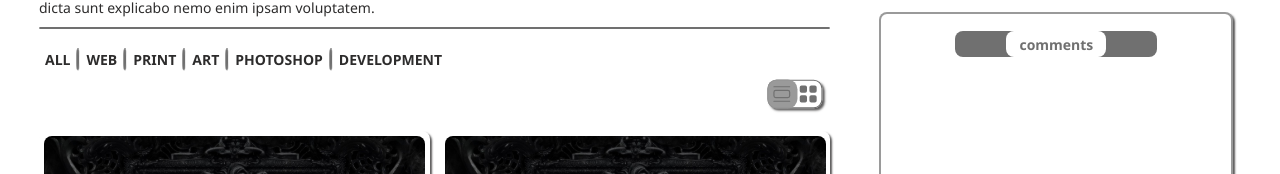
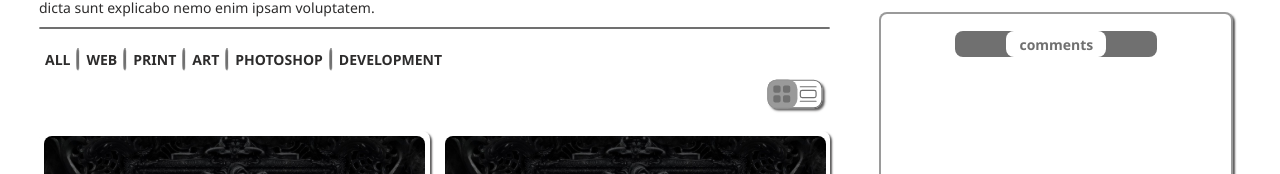
Before and after one commit to nicxd531/article-website--for-designers-, a React (Vite) app: page /Projects in a window 1280 px wide. Shown: the part 274-448 px from the top of the page. Built offline with nearby package versions, Linux system fonts and the light colour scheme.

Commit message:
Update projects.jsx
icons swap

```diff
--- a/src/main/projects.jsx
+++ b/src/main/projects.jsx
@@ -57,8 +57,8 @@ const Projects = ({ articleComment,setArticleComment}) => {
             </Routes>
             <div className="grid-toggle">
                 <div>
+                    <BsGridFill onClick={()=>setGridToggle(true)} size={16}/>
                     <BsViewList onClick={()=>setGridToggle(false)} size={16}/>
-                    <BsGridFill onClick={()=>setGridToggle(true)} size={16}/>
                     <div className={`${gridToggle?"grid-toggle-move-right":"grid-toggle-move-left"}`}></div>
                 </div>
             </div>
```
